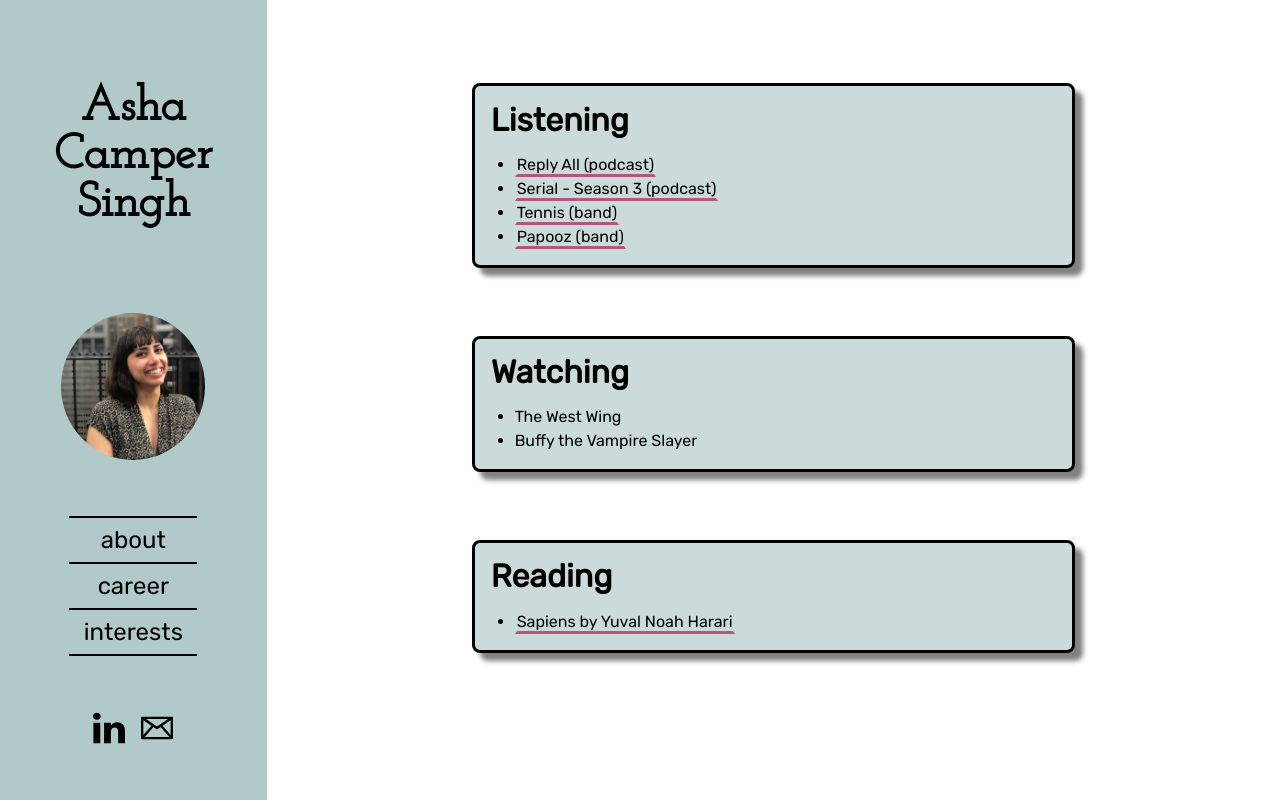
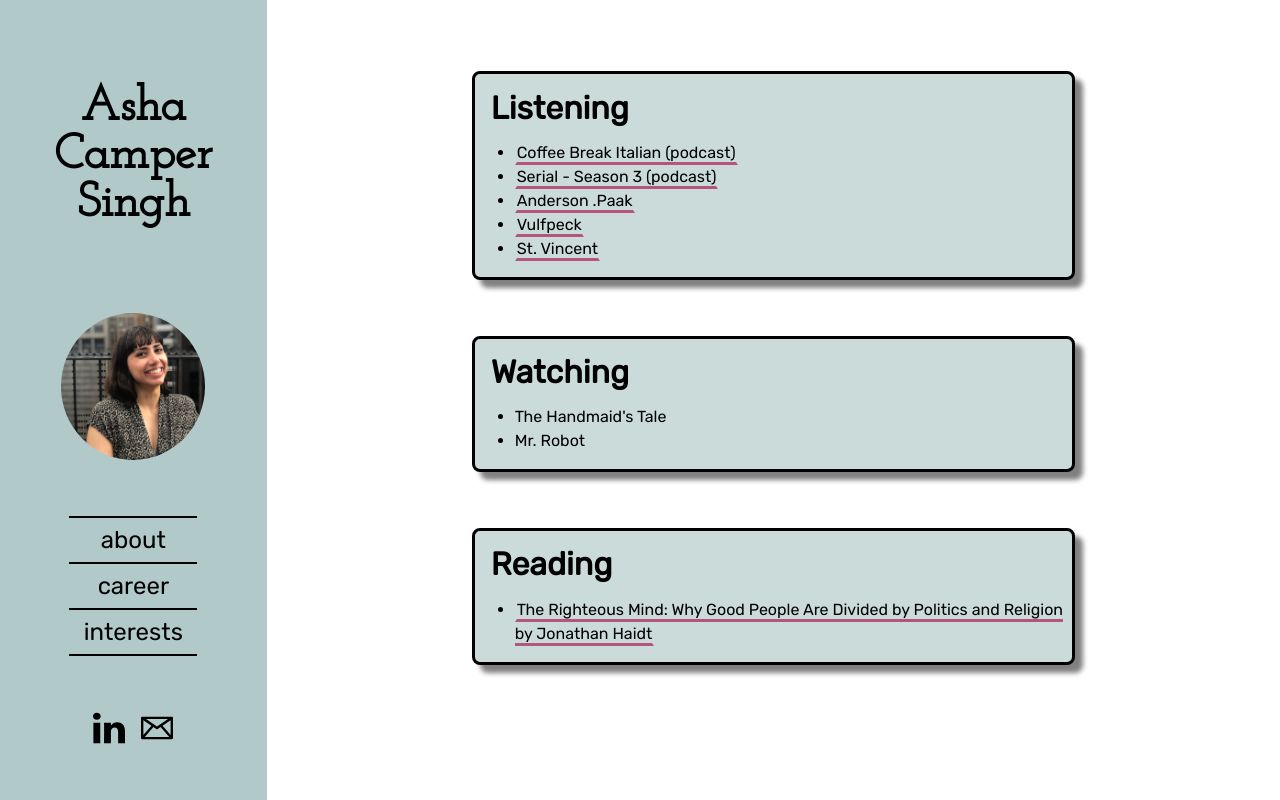
Before and after one commit to ashacs/ashacs.github.io, a React (Create React App) app: page /interests in a window 1280 px wide. Built offline with nearby package versions, Linux system fonts and the light colour scheme; a web font is replaced by a local one.

Commit message:
Update interests

```diff
--- a/src/Components/Interests/index.js
+++ b/src/Components/Interests/index.js
@@ -13,45 +13,53 @@
       title: "Listening",
       items: [
         {
-          title: "Reply All (podcast)",
-          link: "https://gimletmedia.com/shows/reply-all"
+          title: "Coffee Break Italian (podcast)",
+          link: "https://coffeebreaklanguages.com/coffeebreakitalian/",
         },
         {
           title: "Serial - Season 3 (podcast)",
-          link: "https://serialpodcast.org/season-three/about"
+          link: "https://serialpodcast.org/season-three/about",
         },
         {
-          title: 'Tennis (band)',
-          link: "https://open.spotify.com/artist/1ybAN3utgdoUL1MUCtH4QM"
+          title: "Anderson .Paak",
+          link: "https://open.spotify.com/artist/3jK9MiCrA42lLAdMGUZpwa",
         },
         {
-          title: 'Papooz (band)',
-          link: 'https://open.spotify.com/artist/2gaCpvhi31OZtozJKsr5gm'
-        }
-      ]
+          title: "Vulfpeck",
+          link: "https://open.spotify.com/artist/7pXu47GoqSYRajmBCjxdD6",
+        },
+        {
+          title: "St. Vincent",
+          link: "https://open.spotify.com/artist/7bcbShaqKdcyjnmv4Ix8j6",
+        },
+      ],
     },
     {
       title: "Watching",
-      items: [{ title: "The West Wing" }, { title: "Buffy the Vampire Slayer" }]
+      items: [{ title: "The Handmaid's Tale" }, { title: "Mr. Robot" }],
     },
     {
       title: "Reading",
-      items: [{
-        title: "Sapiens by Yuval Noah Harari",
-        link: "https://www.goodreads.com/book/show/23692271-sapiens"
-      }]
-    }
+      items: [
+        {
+          title:
+            "The Righteous Mind: Why Good People Are Divided by Politics and Religion by Jonathan Haidt",
+          link:
+            "https://www.goodreads.com/book/show/11324722-the-righteous-mind",
+        },
+      ],
+    },
   ];
 
   render() {
     return (
       <div className="page-content interests">
         {this.interests.map((interest) => (
-            <Card
-              key={interest.title}
-              title={interest.title}
-              items={interest.items}
-            />
+          <Card
+            key={interest.title}
+            title={interest.title}
+            items={interest.items}
+          />
         ))}
       </div>
     );
```
